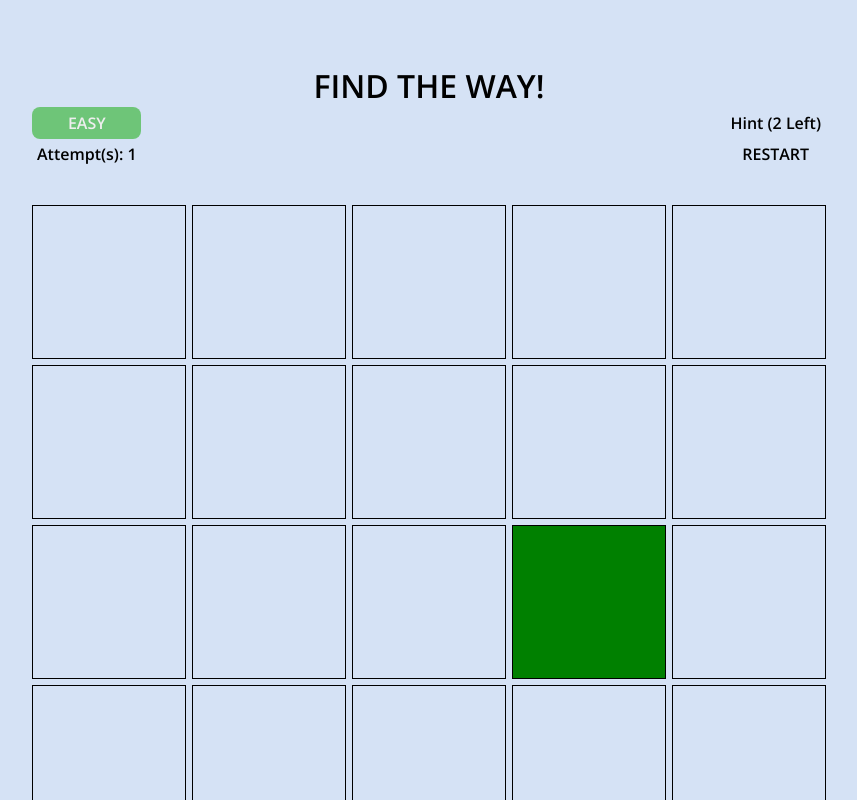
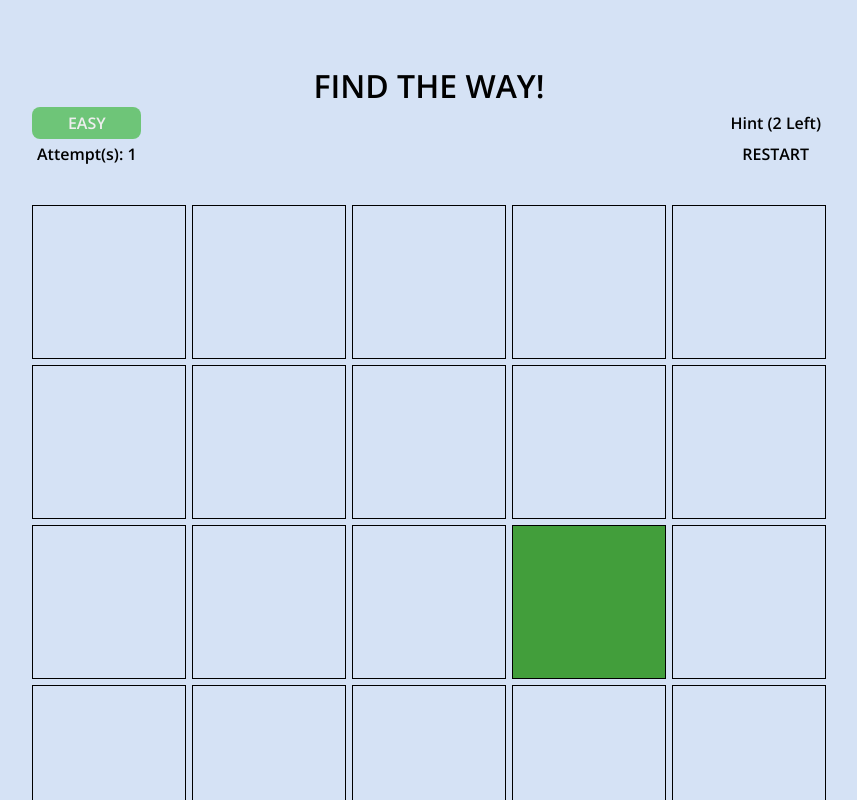
Before and after one commit to jeffoo713/find_the_way, a React app in the folder client/: page / in a window 1280 px wide. Both pictures are taken after a click on the element "EASY: 5X5". Shown: the top 800 px of the page, without its empty margins (211-1068 px from the left). Built offline with nearby package versions, Linux system fonts and the light colour scheme.

Commit message:
implement wrong cell effect and apply memoization

```diff
--- a/client/src/assets/_variables.scss
+++ b/client/src/assets/_variables.scss
@@ -1,4 +1,9 @@
+// level colors
 $easy_color: rgba(68, 186, 68, 0.7);
 $moderate_color: rgba(248, 197, 70, 0.947);
 $hard_color: rgba(240, 96, 96, 0.952);
 $super_hard_color: rgba(243, 69, 63, 0.916);
+
+// cell colors
+$correct_cell_color: #429e3b;
+$wrong_cell_color: #e3242b;
--- a/client/src/components/Cell/Cell.tsx
+++ b/client/src/components/Cell/Cell.tsx
@@ -1,4 +1,4 @@
-import { useContext, useMemo } from 'react';
+import { useContext } from 'react';
 import './cell.style.scss';
 import { BoardContext } from '../../context/BoardContext/BoadContextProvider';
 
@@ -7,16 +7,13 @@ type CellComp = {
 };
 
 function Cell({ cellIndex }: CellComp) {
-  const { shouldCellLightUp, handelClickCell } = useContext(BoardContext);
-
-  const shouldLightUp = useMemo(() => shouldCellLightUp(cellIndex), [cellIndex, shouldCellLightUp]);
+  const { shouldCellLightUp, handelClickCell, isWrongCell } = useContext(BoardContext);
 
   return (
     <div
-      className='cell'
-      style={{
-        backgroundColor: `${shouldLightUp ? 'green' : 'unset'}`,
-      }}
+      className={`cell ${shouldCellLightUp(cellIndex) && 'correct_cell'} ${
+        isWrongCell(cellIndex) && 'wrong_cell'
+      }`}
       onClick={() => handelClickCell(cellIndex)}
     />
   );
--- a/client/src/components/Cell/cell.style.scss
+++ b/client/src/components/Cell/cell.style.scss
@@ -1,6 +1,53 @@
+@import '../../assets/variables';
+
 .cell {
   aspect-ratio: 1/1;
   border: 1px solid black;
   margin: 0.2rem;
   cursor: pointer;
 }
+
+.correct_cell {
+  background-color: $correct_cell_color;
+}
+
+.wrong_cell {
+  background-color: $wrong_cell_color;
+  animation: shake 0.5s;
+}
+
+@keyframes shake {
+  0% {
+    transform: translate(1px, 1px) rotate(0deg);
+  }
+  10% {
+    transform: translate(-1px, -2px) rotate(-1deg);
+  }
+  20% {
+    transform: translate(-3px, 0px) rotate(1deg);
+  }
+  30% {
+    transform: translate(3px, 2px) rotate(0deg);
+  }
+  40% {
+    transform: translate(1px, -1px) rotate(1deg);
+  }
+  50% {
+    transform: translate(-1px, 2px) rotate(-1deg);
+  }
+  60% {
+    transform: translate(-3px, 1px) rotate(0deg);
+  }
+  70% {
+    transform: translate(3px, 1px) rotate(-1deg);
+  }
+  80% {
+    transform: translate(-1px, -1px) rotate(1deg);
+  }
+  90% {
+    transform: translate(1px, 2px) rotate(0deg);
+  }
+  100% {
+    transform: translate(1px, -2px) rotate(-1deg);
+  }
+}
--- a/client/src/context/BoardContext/BoadContextProvider.tsx
+++ b/client/src/context/BoardContext/BoadContextProvider.tsx
@@ -11,6 +11,7 @@ const INITIAL_CONTEXT_VALUE = {
   success: false,
   displayingWay: false,
   shouldCellLightUp: () => false,
+  isWrongCell: () => false,
 };
 
 export const BoardContext = createContext<BoardState>(INITIAL_CONTEXT_VALUE);
--- a/client/src/hooks/useBoard.ts
+++ b/client/src/hooks/useBoard.ts
@@ -1,4 +1,4 @@
-import { useEffect, useMemo, useReducer, useState } from 'react';
+import { useCallback, useEffect, useMemo, useReducer, useState } from 'react';
 import BoardService from '../services/boardService';
 import { GameLevel } from '@/enums/gameConfig';
 
@@ -18,6 +18,7 @@ export const useBoard = (gameLevel: GameLevel) => {
   const [remainingShowWayCount, setRemainingShowWayCount] = useState<number>(2);
   const [attemptCount, setAttemptCount] = useState<number>(1);
   const [guessSequence, setGuessSequence] = useState<number[]>([]);
+  const [wrongCellIndex, setWrongCellIndex] = useState<number>(-1);
   const [success, setSuccess] = useState<boolean>(false);
 
   const [cellIndexTolightUp, setCellIndexTolightUp] = useState<number>(-1);
@@ -60,7 +61,8 @@ export const useBoard = (gameLevel: GameLevel) => {
     success ||
     guessSequence.includes(idx) ||
     (guessSequence.length === 0 && idx >= widthSize) ||
-    displayingWay;
+    displayingWay ||
+    wrongCellIndex !== -1;
 
   const handelClickCell = (idx: number) => {
     if (_shouldIgnoreCellClick(idx)) return;
@@ -80,15 +82,22 @@ export const useBoard = (gameLevel: GameLevel) => {
         return updated;
       });
     } else {
-      setGuessSequence([]);
-      setAttemptCount(prev => ++prev);
-      console.log('WRONG WAY!!');
+      setWrongCellIndex(idx);
+
+      setTimeout(() => {
+        setWrongCellIndex(-1);
+        setGuessSequence([]);
+        setAttemptCount(prev => ++prev);
+      }, 500);
     }
   };
 
-  const _isCellCorrect = (idx: number) => {
-    return guessSequence.includes(idx);
-  };
+  const _isCellCorrect = useCallback(
+    (idx: number) => {
+      return guessSequence.includes(idx);
+    },
+    [guessSequence],
+  );
 
   const temporaryShowWay = () => {
     if (remainingShowWayCount === 0 || success || displayingWay) return;
@@ -96,10 +105,21 @@ export const useBoard = (gameLevel: GameLevel) => {
     setRemainingShowWayCount(prev => --prev);
   };
 
-  const _showWayWhenSuccess = (cellIdx: number) => success && sequence.includes(cellIdx);
+  const _showWayWhenSuccess = useCallback(
+    (cellIdx: number) => success && sequence.includes(cellIdx),
+    [success, sequence],
+  );
 
-  const shouldCellLightUp = (cellIdx: number) =>
-    cellIndexTolightUp === cellIdx || _isCellCorrect(cellIdx) || _showWayWhenSuccess(cellIdx);
+  const shouldCellLightUp = useCallback(
+    (cellIdx: number) =>
+      cellIndexTolightUp === cellIdx || _isCellCorrect(cellIdx) || _showWayWhenSuccess(cellIdx),
+    [cellIndexTolightUp, _isCellCorrect, _showWayWhenSuccess],
+  );
+
+  const isWrongCell = useCallback(
+    (cellIdx: number) => wrongCellIndex === cellIdx,
+    [wrongCellIndex],
+  );
 
   return {
     widthSize,
@@ -113,5 +133,6 @@ export const useBoard = (gameLevel: GameLevel) => {
     cellIndexTolightUp,
     displayingWay,
     shouldCellLightUp,
+    isWrongCell,
   };
 };
--- a/client/src/types/context/BoardContext/BoardContext.d.ts
+++ b/client/src/types/context/BoardContext/BoardContext.d.ts
@@ -9,4 +9,5 @@ type BoardState = {
   success: boolean;
   displayingWay: boolean;
   shouldCellLightUp: (cellIdx: number) => boolean;
+  isWrongCell: (cellIdx: number) => boolean;
 };
```
